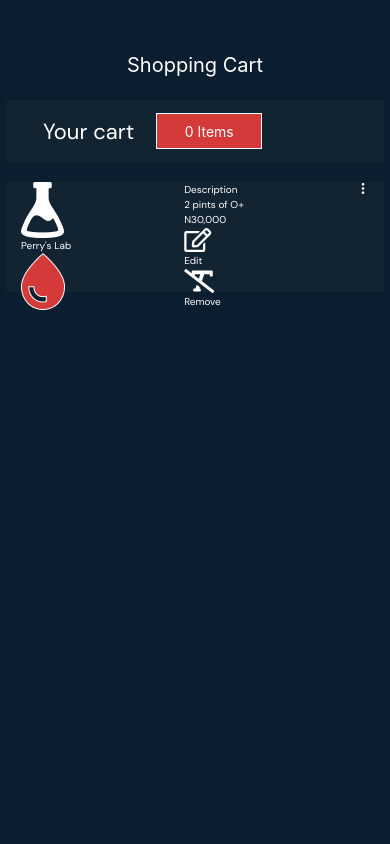
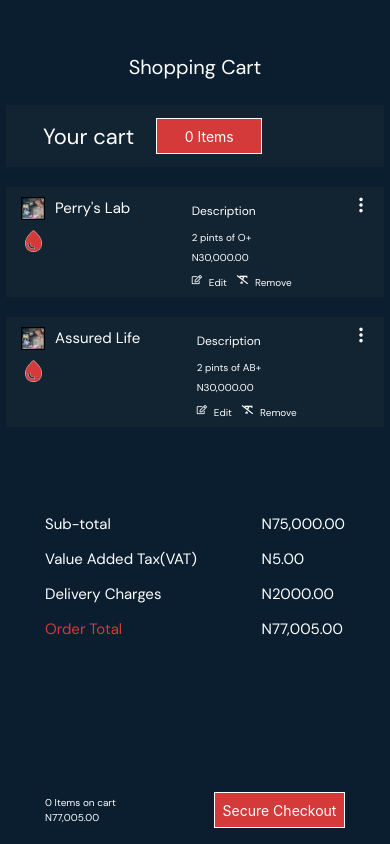
Before and after one commit to Holutunde/Bloodfinder, a React Native app: screen /Cart in a window 390 px wide. Built offline with nearby package versions, Linux system fonts and the light colour scheme.

Commit message:
feature(cart): Added Navigation

```diff
--- a/Navigation/AuthStack.js
+++ b/Navigation/AuthStack.js
@@ -5,6 +5,7 @@ import Signup from '../screens/Signup'
 import Home from '../screens/Home'
 import Search from '../screens/Search'
 import Cart from '../screens/Cart'
+import Checkout1 from '../screens/Checkout1'
 
 const Stack = createNativeStackNavigator()
 
@@ -16,6 +17,7 @@ const AuthStack = () => {
       <Stack.Screen name="Home" component={Home} />
       <Stack.Screen name="Search" component={Search} />
       <Stack.Screen name="Cart" component={Cart} />
+      <Stack.Screen name="Checkout1" component={Checkout1} />
     </Stack.Navigator>
   )
 }
--- a/components/Text.js
+++ b/components/Text.js
@@ -29,9 +29,10 @@ export const BoldText = ({ style = {}, children, ...props }) => {
   return (
     <NativeText
       style={{
+        fontFamily: 'DMSansRegular',
         color: 'white',
-        lineHeight: (style?.fontSize ?? fontSize) * 1.5,
-        ...styles,
+        lineHeight: 35,
+        fontSize: 15,
         ...style,
       }}
       {...props}
@@ -47,7 +48,6 @@ export const VeryBoldText = ({ style = {}, children, ...props }) => {
       style={{
         fontFamily: 'DMSansBold',
         lineHeight: (style?.fontSize ?? fontSize) * 1.5,
-        color: theme === 'light' ? '#393A4A' : '#fff',
         ...styles,
         ...style,
       }}
@@ -57,20 +57,3 @@ export const VeryBoldText = ({ style = {}, children, ...props }) => {
     </NativeText>
   )
 }
-
-export const LightText = ({ style = {}, children, ...props }) => {
-  return (
-    <NativeText
-      style={{
-        fontFamily: 'UbuntuLight',
-        lineHeight: (style?.fontSize ?? fontSize) * 1.5,
-        color: theme === 'light' ? '#393A4A' : '#fff',
-        ...styles,
-        ...style,
-      }}
-      {...props}
-    >
-      {children}
-    </NativeText>
-  )
-}
--- a/screens/Cart.js
+++ b/screens/Cart.js
@@ -12,8 +12,6 @@ import { AntDesign, FontAwesome5, Entypo } from '@expo/vector-icons'
 import Button from '../components/Button'
 
 const Cart = ({ navigation }) => {
-  const { itemNumber1, setItemNumber1 } = useContext(CartContext)
-  const { itemNumber2, setItemNumber2 } = useContext(CartContext)
   const { addItemNumber } = useContext(CartContext)
 
   return (
@@ -32,14 +30,14 @@ const Cart = ({ navigation }) => {
         </View>
         <View style={styles.cart}>
           <View style={styles.left}>
-            <View style={styles.leftcont}>
-              <View style={styles.upperleft}>
-                <Image
-                  style={styles.img}
-                  source={require('../assets/images/Search4.png')}
-                />
-                <NormalText>Perry's Lab</NormalText>
-              </View>
+            <View style={styles.upperleft}>
+              <Image
+                style={styles.img}
+                source={require('../assets/images/Search1.png')}
+              />
+              <NormalText style={{ fontSize: 15, paddingLeft: 10 }}>
+                Perry's Lab
+              </NormalText>
             </View>
             <View style={styles.lowerleft}>
               <Image
@@ -49,22 +47,89 @@ const Cart = ({ navigation }) => {
             </View>
           </View>
           <View style={styles.middle}>
-            <NormalText>Description</NormalText>
-            <NormalText>2 pints of O+</NormalText>
-            <NormalText>N30,000</NormalText>
+            <NormalText style={{ fontSize: 12 }}>Description</NormalText>
+            <NormalText style={{ marginTop: 10 }}>2 pints of O+</NormalText>
+            <NormalText style={{ marginTop: 5 }}>N30,000.00</NormalText>
             <View style={styles.cont}>
               <View style={styles.innercont}>
-                <FontAwesome5 name="edit" size={24} color="white" />
-                <NormalText>Edit</NormalText>
+                <FontAwesome5 name="edit" size={9} color="white" />
+                <NormalText style={{ marginLeft: 7 }}>Edit</NormalText>
               </View>
               <View style={styles.innercont}>
-                <FontAwesome5 name="remove-format" size={24} color="white" />
-                <NormalText>Remove</NormalText>
+                <FontAwesome5 name="remove-format" size={9} color="white" />
+                <NormalText style={{ marginLeft: 7 }}>Remove</NormalText>
               </View>
             </View>
           </View>
           <View style={styles.right}>
-            <Entypo name="dots-three-vertical" size={12} color="white" />
+            <Entypo name="dots-three-vertical" size={16} color="white" />
+          </View>
+        </View>
+        <View style={styles.cart}>
+          <View style={styles.left}>
+            <View style={styles.upperleft}>
+              <Image
+                style={styles.img}
+                source={require('../assets/images/Search1.png')}
+              />
+              <NormalText style={{ fontSize: 15, paddingLeft: 10 }}>
+                Assured Life
+              </NormalText>
+            </View>
+            <View style={styles.lowerleft}>
+              <Image
+                style={styles.lowerimg}
+                source={require('../assets/images/Search5.png')}
+              />
+            </View>
+          </View>
+          <View style={styles.middle}>
+            <NormalText style={{ fontSize: 12 }}>Description</NormalText>
+            <NormalText style={{ marginTop: 10 }}>2 pints of AB+</NormalText>
+            <NormalText style={{ marginTop: 5 }}>N30,000.00</NormalText>
+            <View style={styles.cont}>
+              <View style={styles.innercont}>
+                <FontAwesome5 name="edit" size={9} color="white" />
+                <NormalText style={{ marginLeft: 7 }}>Edit</NormalText>
+              </View>
+              <View style={styles.innercont}>
+                <FontAwesome5 name="remove-format" size={9} color="white" />
+                <NormalText style={{ marginLeft: 7 }}>Remove</NormalText>
+              </View>
+            </View>
+          </View>
+          <View style={styles.right}>
+            <Entypo name="dots-three-vertical" size={16} color="white" />
+          </View>
+        </View>
+      </View>
+      <View style={styles.lower}>
+        <View style={styles.acct}>
+          <View style={styles.leftacct}>
+            <BoldText>Sub-total</BoldText>
+            <BoldText>Value Added Tax(VAT)</BoldText>
+            <BoldText>Delivery Charges</BoldText>
+            <BoldText style={{ color: '#D33A39' }}>Order Total</BoldText>
+          </View>
+          <View style={styles.rightacct}>
+            <BoldText>N75,000.00</BoldText>
+            <BoldText>N5.00</BoldText>
+            <BoldText>N2000.00</BoldText>
+            <BoldText>N77,005.00</BoldText>
+          </View>
+        </View>
+        <View style={styles.footer}>
+          <View style={styles.footertxt}>
+            <NormalText>{addItemNumber} Items on cart</NormalText>
+            <NormalText>N77,005.00</NormalText>
+          </View>
+          <View style={styles.footerbtn}>
+            <Button
+              onPress={() => navigation.navigate('Checkout1')}
+              style={{ width: 131, height: 36, fontSize: 8 }}
+            >
+              Secure Checkout
+            </Button>
           </View>
         </View>
       </View>
@@ -112,12 +177,53 @@ const styles = StyleSheet.create({
     marginTop: 20,
     height: 110,
     paddingHorizontal: 15,
+    paddingTop: 10,
   },
   left: {},
   leftcont: {},
-  upperleft: {},
-  img: {},
+  upperleft: {
+    flexDirection: 'row',
+  },
+  img: {
+    width: 24,
+    height: 23,
+    borderColor: 'black',
+    borderWidth: 0.5,
+  },
 
-  lowerleft: {},
-  lowerimg: {},
+  lowerleft: {
+    marginTop: 10,
+    paddingLeft: 4,
+  },
+  lowerimg: {
+    width: 17,
+    height: 22,
+  },
+  middle: {
+    width: 100,
+    marginTop: 5,
+  },
+  cont: {
+    flexDirection: 'row',
+    justifyContent: 'space-between',
+    marginTop: 10,
+  },
+  innercont: {
+    flexDirection: 'row',
+  },
+  lower: {
+    marginTop: 80,
+  },
+  acct: {
+    flexDirection: 'row',
+    justifyContent: 'space-between',
+    marginHorizontal: 45,
+  },
+  footer: {
+    flexDirection: 'row',
+    justifyContent: 'space-between',
+    alignItems: 'center',
+    marginHorizontal: 45,
+    marginTop: 130,
+  },
 })
--- /dev/null
+++ b/screens/Checkout1.js
@@ -0,0 +1,14 @@
+import { StyleSheet, Text, View } from 'react-native'
+import React from 'react'
+
+const Checkout1 = () => {
+  return (
+    <View>
+      <Text>Checkout1</Text>
+    </View>
+  )
+}
+
+export default Checkout1
+
+const styles = StyleSheet.create({})
```
